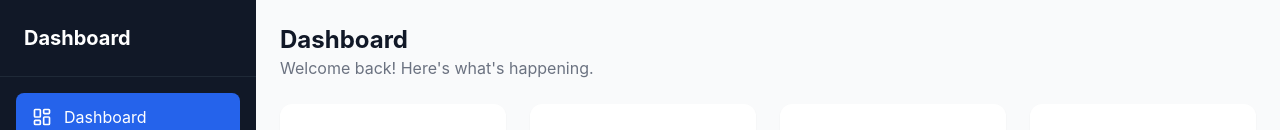
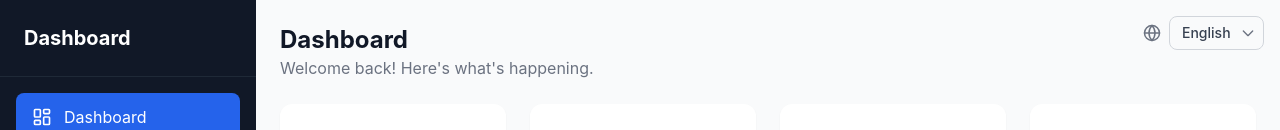
Before and after one commit to hemichaeli/dashboard-app, a Next.js app in the folder frontend/: page /dashboard in a window 1280 px wide. Shown: the top 130 px of the page. Built offline with nearby package versions, Linux system fonts and the light colour scheme; sample sign-in values are in the browser's storage.

Commit message:
Add Language Selector to dashboard layout with RTL support

```diff
--- a/frontend/src/app/dashboard/layout.tsx
+++ b/frontend/src/app/dashboard/layout.tsx
@@ -3,11 +3,14 @@
 import { useEffect } from 'react';
 import { useRouter } from 'next/navigation';
 import Sidebar from '@/components/layout/Sidebar';
+import { LanguageSelector } from '@/components/LanguageSelector';
 import { useAuthStore } from '@/store/auth';
+import { useLanguage } from '@/lib/LanguageContext';
 
 export default function DashboardLayout({ children }: { children: React.ReactNode }) {
   const router = useRouter();
   const { isAuthenticated, isLoading, checkAuth } = useAuthStore();
+  const { isRTL } = useLanguage();
 
   useEffect(() => {
     checkAuth();
@@ -30,9 +33,15 @@ export default function DashboardLayout({ children }: { children: React.ReactNod
   if (!isAuthenticated) return null;
 
   return (
-    <div className="min-h-screen flex bg-gray-50">
+    <div className={`min-h-screen flex bg-gray-50 ${isRTL ? 'flex-row-reverse' : ''}`}>
       <Sidebar />
-      <main className="flex-1 lg:ml-0 p-6 pt-16 lg:pt-6">{children}</main>
+      <main className={`flex-1 ${isRTL ? 'lg:mr-0' : 'lg:ml-0'} p-6 pt-16 lg:pt-6`}>
+        {/* Language Selector - Top Right/Left */}
+        <div className={`fixed top-4 ${isRTL ? 'left-4' : 'right-4'} z-40`}>
+          <LanguageSelector />
+        </div>
+        {children}
+      </main>
     </div>
   );
 }
```
